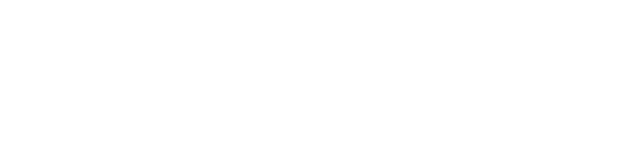
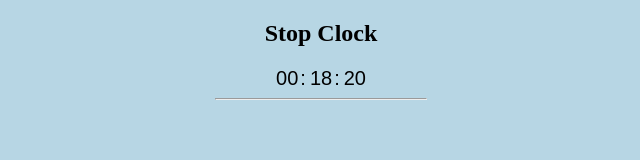
Before and after one commit to cdhorn515/3.4-color-clock, a plain HTML site: page index.html in a window 1280 px wide. Shown: the whole page, without its empty margins (3-643 px from the left). Drawn offline with Linux system fonts and the light colour scheme.

Commit message:
updated code from in class pair programming

```diff
--- a/index.html
+++ b/index.html
@@ -2,9 +2,19 @@
 <html>
   <head>
     <meta charset="utf-8">
-    <title></title>
+    <link rel="stylesheet" href="styles.css">
+    <title>Stopclock</title>
   </head>
   <body>
+<div class= "clock">
+    <h2>Stop Clock</h2>
+
+    <span class = "hours">00</span>
+    <span class = "minutes">00</span>
+    <span class = "seconds">00</span>
+    <hr class = "progress-bar"></hr>
+</div>
+
 
     <script src="main.js" charset="utf-8"></script>
   </body>
--- a/main.js
+++ b/main.js
@@ -1,13 +1,63 @@
 (function(){
-  'use strict'
+  'use strict';
+
+  // use the built in Date object and the window.setInterval() to make our clock tick-tock.
+
+function changeColor(hours, minutes) {
+  if (hours < 6 && minutes < 30){
+    hours = hours * 12;
+    minutes = minutes * 3;
+  }return [hours, minutes];
+}
+
+// function to add 0 to number less than 10
+function zeroPad(numberToFormat){
+  if(numberToFormat < 10) {
+    numberToFormat = '0' + numberToFormat;
+  }
+  return numberToFormat;
+}
+
+  function tickTock(){
+
+    //  constructing time object using Date method
+    var lineNode = document.querySelector('.line');
+    var currentHoursNode = document.querySelector('.hours');
+    var currentMinutesNode = document.querySelector('.minutes');
+    var currentSecondsNode = document.querySelector('.seconds');
+    // getting html elements
+    var time = new Date();
+    var hours = time.getHours();
+    var minutes = time.getMinutes();
+    var seconds = time.getSeconds();
+    var currentTime = hours + ":" + minutes + ":" + seconds;
+    // console.log(currentTime);
+    // adding text to js variables
+    currentHoursNode.textContent = zeroPad(hours);
+    currentMinutesNode.textContent = zeroPad(minutes);
+    currentSecondsNode.textContent = zeroPad(seconds);
+    var percentage = ((seconds / 60) * 100);
+    // console.log(percentage);
+    var hrNode = document.querySelector('.progress-bar');
+    hrNode.style.width = percentage +"%";
+    var colorNode = document.querySelector('body');
+    var adjustedColors = changeColor(hours, minutes);
+    colorNode.style.backgroundColor = '#' + adjustedColors[0] + adjustedColors[1] + seconds;
+
+  }
+
+setInterval(tickTock, 1000);
+// console.log the percentage of a minute that the current seconds represents (e.g., if 30 seconds have elapsed, console.log 0.5)
+// Add an hr tag to the html and set its width based on the above percent.
+// Using the percent above, dynamically modify the length of the timer bar.
 
 
+// tickTock();
+  // window.alert(tickTock, 5000);
 
-
-
-
-
-
-
+  // console.log the current hours on page load.
+  // console.log the current minutes on page load.
+  // console.log the current seconds on page load.
+  // console.log the above current time components every second.
 
 }());
--- /dev/null
+++ b/styles.css
@@ -0,0 +1,22 @@
+body{
+  background-color: #B7D6E4;
+}
+
+.clock{
+  text-align: center;
+  width: 50%
+}
+
+.hours::after, .minutes::after {
+  content: ":";
+  padding-left: 2px;
+}
+
+hr{
+  width: 0%;
+}
+ span{
+   font-family: sans-serif;
+   font-size: 20px;
+   text-align: center;
+ }
```
